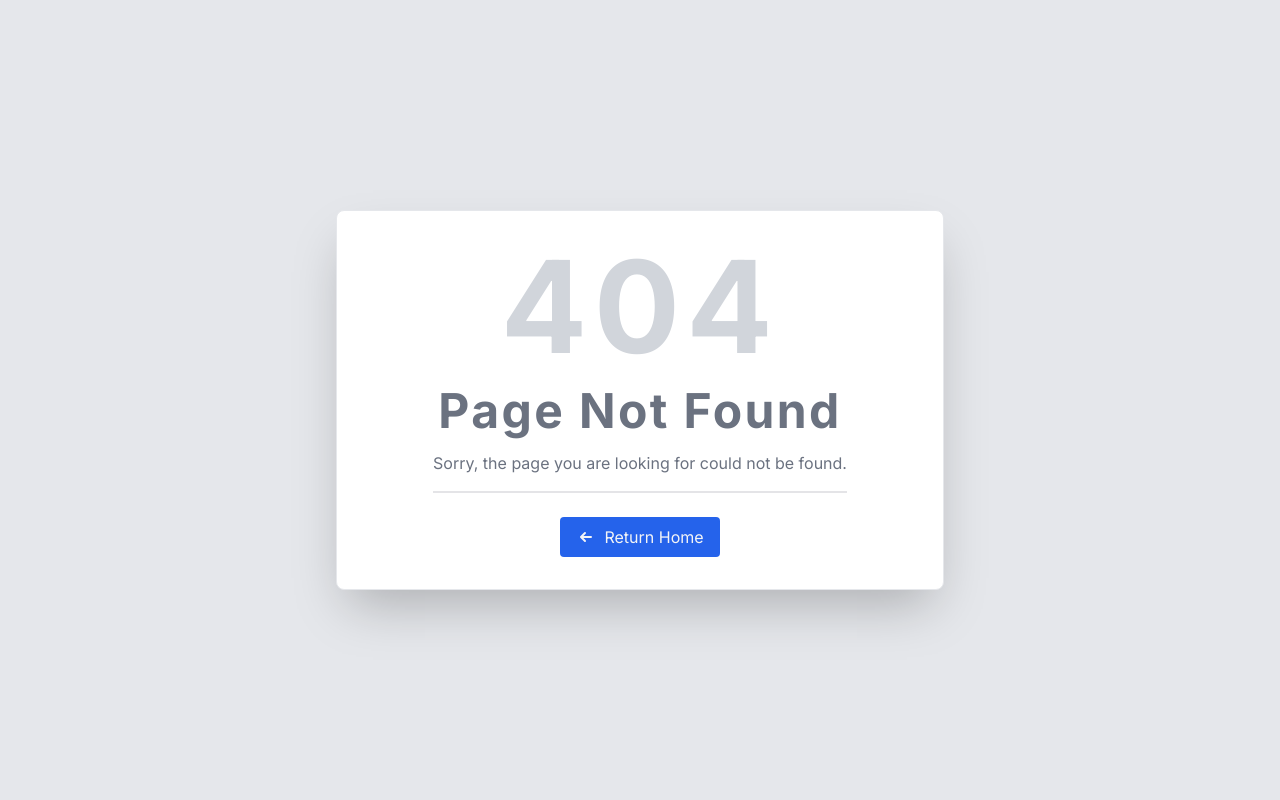
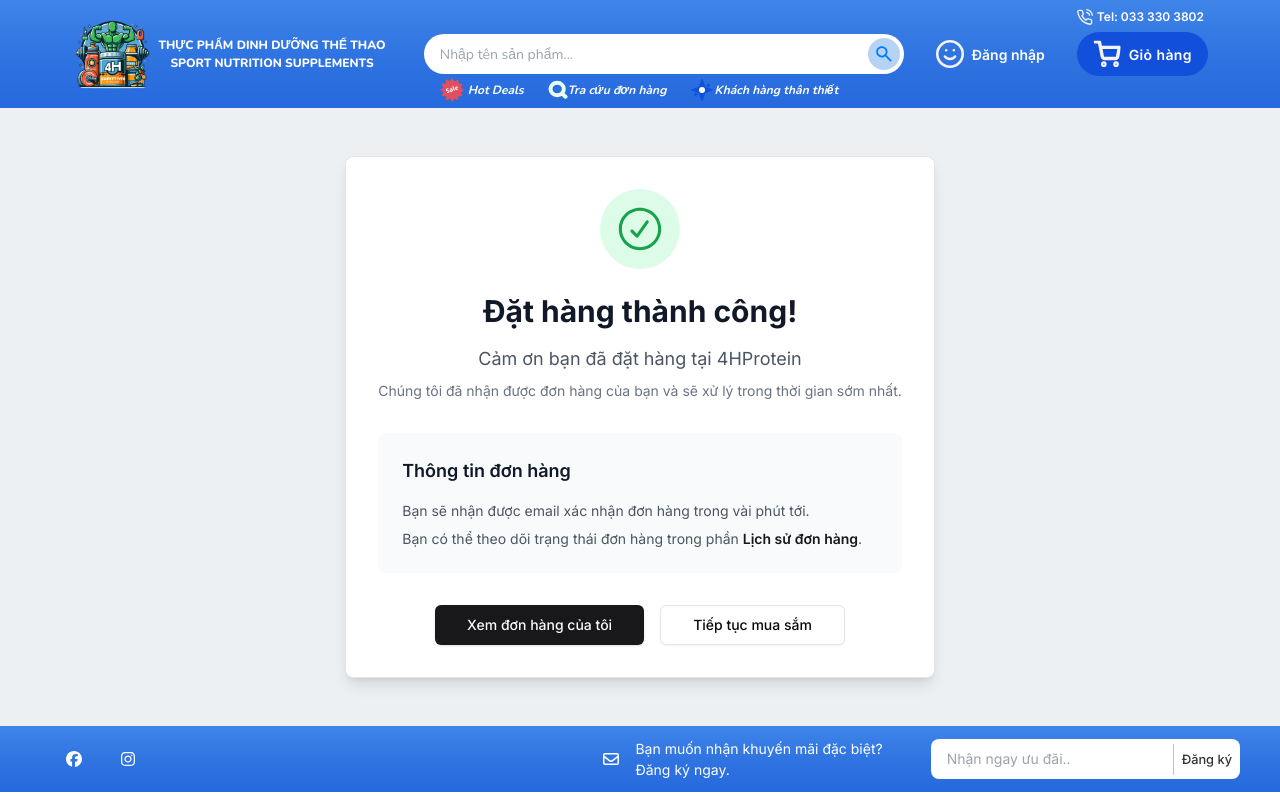
Before and after one commit to huyleuit/sport-nutrition-supplement-fe, a Next.js app: page /accepted in a window 1280 px wide. Before the commit this address had no page. Shown: the top 800 px of the page. Built offline with nearby package versions, Linux system fonts and the light colour scheme.

Commit message:
feat: add accepted page

```diff
--- /dev/null
+++ b/src/app/(main)/accepted/page.tsx
@@ -0,0 +1,79 @@
+import { Button } from "@/components/ui/button";
+import { CheckCircledIcon } from "@radix-ui/react-icons";
+import { Metadata } from "next";
+import Link from "next/link";
+
+export const metadata: Metadata = {
+  title: "Đặt hàng thành công",
+};
+
+export default function AcceptedPage() {
+  return (
+    <div className="flex min-h-[60vh] items-center justify-center px-4 py-12">
+      <div className="w-full max-w-2xl">
+        <div className="flex flex-col items-center justify-center rounded-lg border bg-white p-8 shadow-lg">
+          {/* Success Icon */}
+          <div className="mb-6 flex h-20 w-20 items-center justify-center rounded-full bg-green-100">
+            <CheckCircledIcon className="h-12 w-12 text-green-600" />
+          </div>
+
+          {/* Success Message */}
+          <h1 className="mb-4 text-center text-3xl font-bold text-gray-900">
+            Đặt hàng thành công!
+          </h1>
+          <p className="mb-2 text-center text-lg text-gray-600">
+            Cảm ơn bạn đã đặt hàng tại 4HProtein
+          </p>
+          <p className="mb-8 text-center text-sm text-gray-500">
+            Chúng tôi đã nhận được đơn hàng của bạn và sẽ xử lý trong thời gian
+            sớm nhất.
+          </p>
+
+          {/* Order Info */}
+          <div className="mb-8 w-full rounded-lg bg-gray-50 p-6">
+            <h2 className="mb-4 text-lg font-semibold text-gray-900">
+              Thông tin đơn hàng
+            </h2>
+            <div className="space-y-2 text-sm text-gray-600">
+              <p>
+                Bạn sẽ nhận được email xác nhận đơn hàng trong vài phút tới.
+              </p>
+              <p>
+                Bạn có thể theo dõi trạng thái đơn hàng trong phần{" "}
+                <Link
+                  href="/nguoi-dung/lich-su-don-hang"
+                  className="font-semibold text-primary hover:underline"
+                >
+                  Lịch sử đơn hàng
+                </Link>
+                .
+              </p>
+            </div>
+          </div>
+
+          {/* Action Buttons */}
+          <div className="flex w-full flex-col gap-4 sm:flex-row sm:justify-center">
+            <Button
+              asChild
+              variant="default"
+              size="lg"
+              className="w-full sm:w-auto"
+            >
+              <Link href="/nguoi-dung/lich-su-don-hang">
+                Xem đơn hàng của tôi
+              </Link>
+            </Button>
+            <Button
+              asChild
+              variant="outline"
+              size="lg"
+              className="w-full sm:w-auto"
+            >
+              <Link href="/">Tiếp tục mua sắm</Link>
+            </Button>
+          </div>
+        </div>
+      </div>
+    </div>
+  );
+}
```
